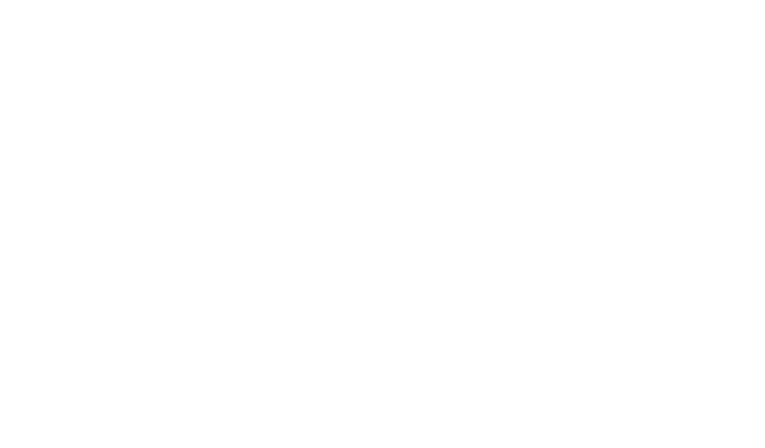
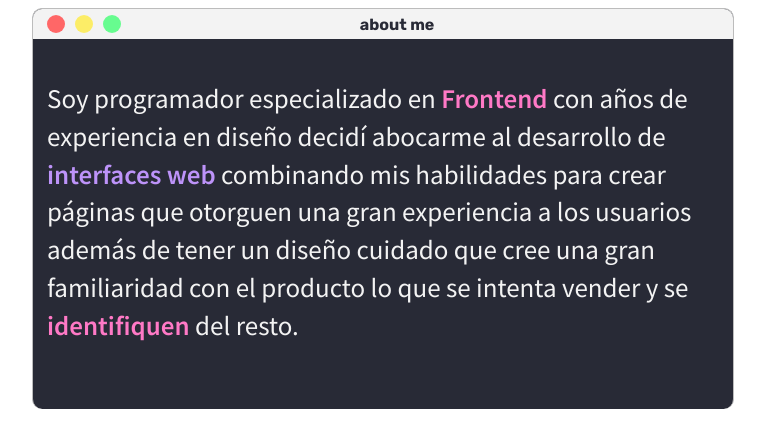
Before and after one commit to gonzaloPzl/portfolio, a plain HTML site: page index.html in a window 1280 px wide. Shown: the whole page, without its empty margins (257-1022 px from the left). Drawn offline with Linux system fonts and the light colour scheme.

Commit message:
make window container

```diff
--- a/index.html
+++ b/index.html
@@ -4,8 +4,30 @@
   <meta charset="UTF-8">
   <meta name="viewport" content="width=device-width, initial-scale=1.0">
   <title>Gonzalo Pozzoli</title>
+  <link rel="stylesheet" href="style/index.css">
 </head>
 <body>
 
+  <div class="window">
+    <div class="window__bar">
+      <div class="window_circles">
+        <div class="window__circle red"></div>
+        <div class="window__circle yellow"></div>
+        <div class="window__circle green"></div>
+      </div>
+        <p>about me</p>
+    </div>
+
+    <div class="window__text">
+      <p>
+        Soy programador especializado en <span class="window__text--pink">Frontend</span>
+        con años de experiencia en diseño decidí abocarme al desarrollo
+        de <span class="window__text--violet">interfaces web</span> combinando mis habilidades para crear páginas
+        que otorguen una gran experiencia a los usuarios además de tener
+        un diseño cuidado que cree una gran familiaridad con el producto
+        lo que se intenta vender y se <span class="window__text--pink">identifiquen</span> del resto.
+      </p>
+    </div>
+  </div>
 </body>
 </html>
--- a/style/index.css
+++ b/style/index.css
@@ -0,0 +1,77 @@
+@import url('https://fonts.googleapis.com/css2?family=Rubik:wght@300;400;600;700;900&family=Source+Sans+Pro:ital,wght@0,300;0,400;0,600;0,700;0,900;1,400&display=swap');
+body {
+  display: flex;
+  justify-content: center;
+  align-items: center;
+  font-family: Arial, Helvetica, sans-serif;
+}
+
+.window {
+  background-color: #282A36;
+  height: 400px;
+  width: 700px;
+  color: #F3F3F3;
+  border-radius: 10px;
+  border-top: 1px solid #BCBCBC;
+  border-left: 1px solid #BCBCBC;
+  border-right: 1px solid #BCBCBC;
+  overflow: hidden;
+}
+
+.window__bar {
+ display: flex;
+ align-items: center;
+ justify-content: center;
+ padding-left: 14px;
+ height: 30px;
+ width: 100%;
+ background-color: #F3F3F3;
+ color: #282A36;
+}
+
+.window_circles {
+  display: flex;
+  margin-right: auto;
+}
+
+.window__circle {
+  height: 18px;
+  width: 18px;
+  background-color: black;
+  border-radius: 50%;
+  margin: 5px;
+}
+
+.window__circle.red {
+  background-color: #FF6767;
+  margin-left: 0;
+}
+.window__circle.yellow {
+  background-color: #FCED67;
+}
+.window__circle.green {
+  background-color: #67FC8F;
+}
+
+.window__bar p {
+  position: absolute;
+  font-family: 'Rubik', sans-serif;
+  font-weight: bold;
+}
+
+.window__text {
+  padding: 14px;
+  font-size: 27px;
+  line-height: 1.4em;
+  font-family: 'Source Sans Pro', sans-serif;
+  font-weight: normal;
+}
+
+.window__text--pink {
+  color: #FF79C6;
+  font-weight: 600;
+}
+.window__text--violet {
+  color: #BD93F9;
+  font-weight: 600;
+}
```
